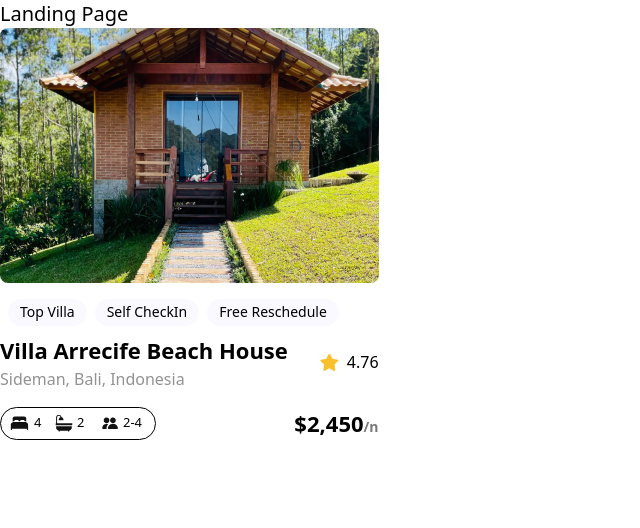
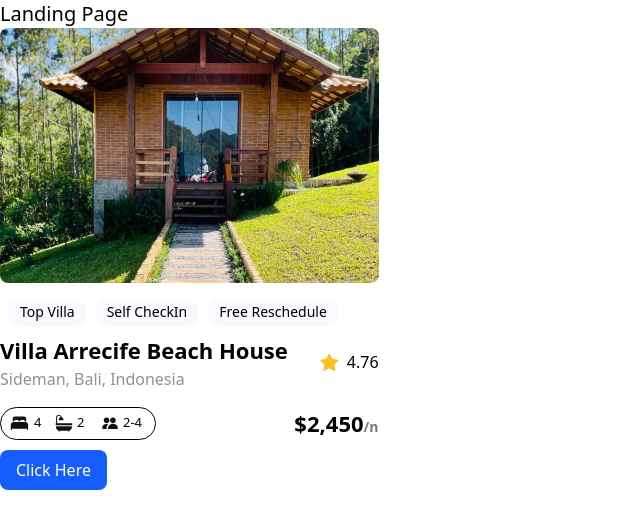
Before and after one commit to EliasDerbewBelay/alx-project-0x00-setup, a Next.js app in the folder alx-project-0x00/: page /landing in a window 1280 px wide. Shown: the top 528 px of the page, without its empty margins (0-640 px from the left). Built offline with nearby package versions, Linux system fonts and the light colour scheme.

Commit message:
Advanced Task

```diff
--- /dev/null
+++ b/alx-project-0x00/components/Button.tsx
@@ -0,0 +1,13 @@
+import { ButtonProps } from "@/interfaces";
+
+const Button: React.FC<ButtonProps> = ({ styles, title }) => {
+  return (
+    <button
+      className={`px-4 py-2 font-medium text-white bg-blue-600 hover:bg-blue-700 transition ${styles}`}
+    >
+      {title}
+    </button>
+  );
+};
+
+export default Button;
--- a/alx-project-0x00/interfaces/index.ts
+++ b/alx-project-0x00/interfaces/index.ts
@@ -1,3 +1,8 @@
 export interface PillProps {
   title: string;
 }
+
+export interface ButtonProps {
+  title: string;
+  styles?: string
+}
--- a/alx-project-0x00/pages/landing.tsx
+++ b/alx-project-0x00/pages/landing.tsx
@@ -1,10 +1,13 @@
 import Card from "@/components/Card";
+import Button from "@/components/Button";
+
 const Landing: React.FC = () => {
   return (
     <div>
       <h1 className="text-xl font-extralight">Landing Page</h1>
 
       <Card />
+      <Button styles="rounded-lg" title="Click Here" />
     </div>
   );
 };
```
